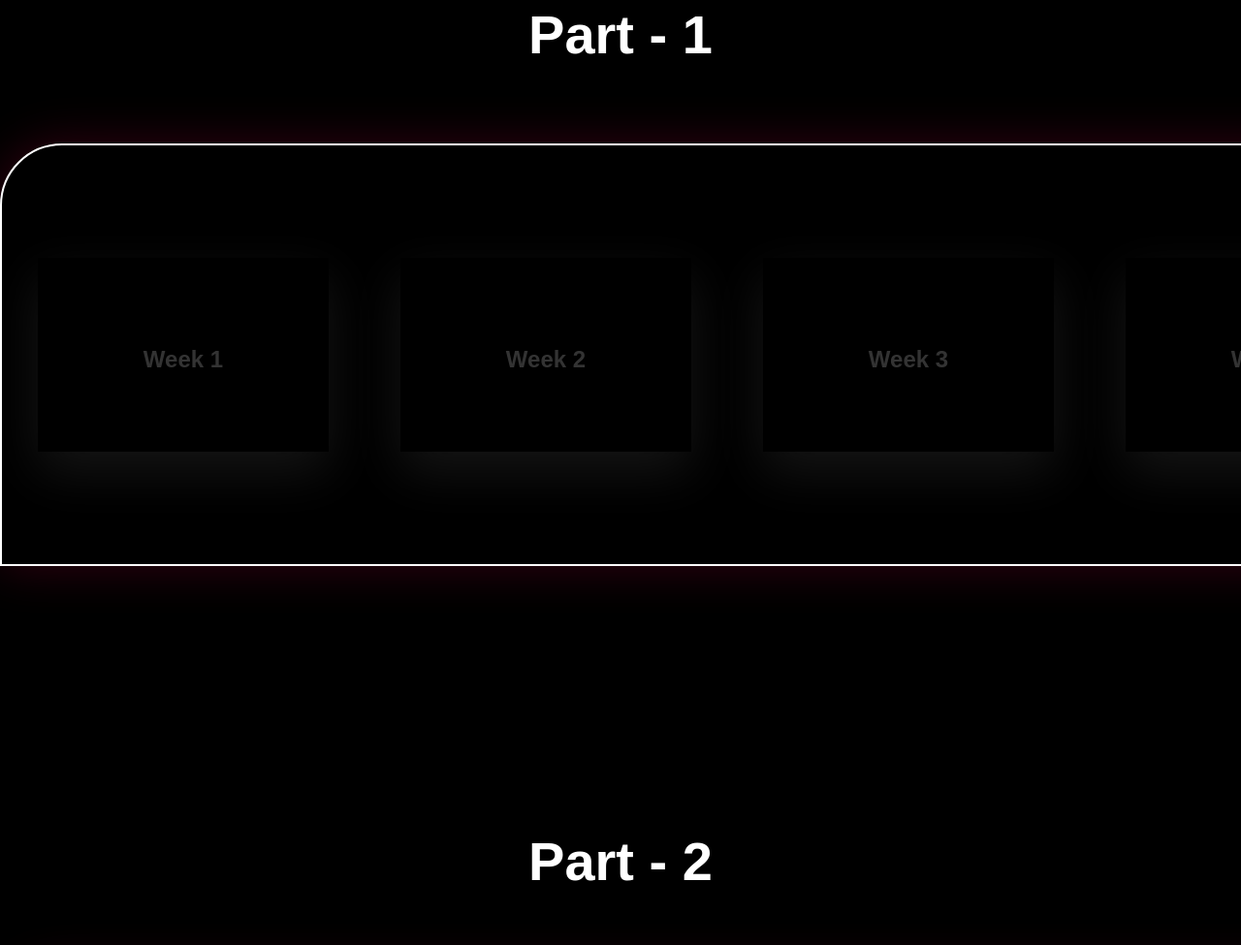
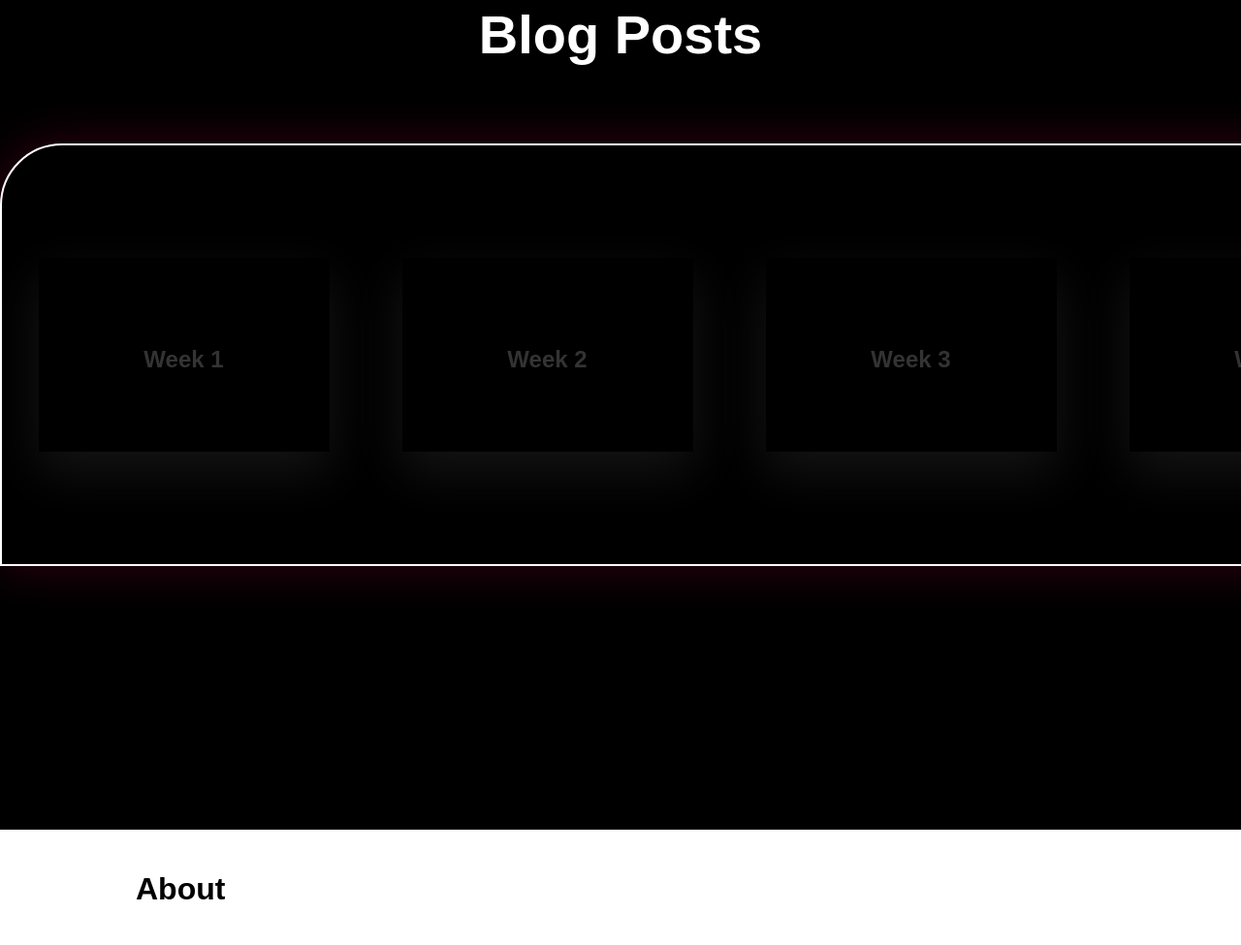
Before and after one commit to IloveCamellia69/Y2-T1-Blog, a plain HTML site: page index.html in a window 1280 px wide. Shown: the part 995-1970 px from the top of the page at 97% size. Drawn offline with Linux system fonts and the light colour scheme; a web font is replaced by a local one.

Commit message:
set limitations

```diff
--- a/index.html
+++ b/index.html
@@ -64,9 +64,9 @@
         <section>
             <!-- Subheading -->
             <div class="sub-head">
-                <h2>Part - 1</h2>
+                <h2>Blog Posts</h2>
             </div>
-
+            <div class="blog-post">
                 <!-- Blog Grid -->
                 <div class="grid">
                     <div class="row">
@@ -82,9 +82,9 @@
                                         <div class="content">
                                             <p>
                                                 Lorem ipsum dolor sit amet
-                                            consectetur adipisicing elit. Quas
-                                            cum cumque minus iste veritatis
-                                            provident at.
+                                                consectetur adipisicing elit.
+                                                Quas cum cumque minus iste
+                                                veritatis provident at.
                                             </p>
                                             <a href="#">Read More</a>
                                         </div>
@@ -104,9 +104,9 @@
                                         <div class="content">
                                             <p>
                                                 Lorem ipsum dolor sit amet
-                                            consectetur adipisicing elit. Quas
-                                            cum cumque minus iste veritatis
-                                            provident at.
+                                                consectetur adipisicing elit.
+                                                Quas cum cumque minus iste
+                                                veritatis provident at.
                                             </p>
                                             <a href="#">Read More</a>
                                         </div>
@@ -126,9 +126,9 @@
                                         <div class="content">
                                             <p>
                                                 Lorem ipsum dolor sit amet
-                                            consectetur adipisicing elit. Quas
-                                            cum cumque minus iste veritatis
-                                            provident at.
+                                                consectetur adipisicing elit.
+                                                Quas cum cumque minus iste
+                                                veritatis provident at.
                                             </p>
                                             <a href="#">Read More</a>
                                         </div>
@@ -148,9 +148,9 @@
                                         <div class="content">
                                             <p>
                                                 Lorem ipsum dolor sit amet
-                                            consectetur adipisicing elit. Quas
-                                            cum cumque minus iste veritatis
-                                            provident at.
+                                                consectetur adipisicing elit.
+                                                Quas cum cumque minus iste
+                                                veritatis provident at.
                                             </p>
                                             <a href="#">Read More</a>
                                         </div>
@@ -160,16 +160,9 @@
                         </div>
                     </div>
                 </div>
-        </section>
-
-        <section>
-            <!-- Subheading -->
-            <div class="sub-head">
-                <h2>Part - 2</h2>
-            </div>
 
                 <!-- Blog Grid -->
-            <div class="grid">
+                <!-- <div class="grid">
                     <div class="row">
                         <div class="col-1">
                             <div class="card-conatiner">
@@ -183,9 +176,9 @@
                                         <div class="content">
                                             <p>
                                                 Lorem ipsum dolor sit amet
-                                            consectetur adipisicing elit. Quas
-                                            cum cumque minus iste veritatis
-                                            provident at.
+                                                consectetur adipisicing elit.
+                                                Quas cum cumque minus iste
+                                                veritatis provident at.
                                             </p>
                                             <a href="#">Read More</a>
                                         </div>
@@ -205,9 +198,9 @@
                                         <div class="content">
                                             <p>
                                                 Lorem ipsum dolor sit amet
-                                            consectetur adipisicing elit. Quas
-                                            cum cumque minus iste veritatis
-                                            provident at.
+                                                consectetur adipisicing elit.
+                                                Quas cum cumque minus iste
+                                                veritatis provident at.
                                             </p>
                                             <a href="#">Read More</a>
                                         </div>
@@ -227,9 +220,9 @@
                                         <div class="content">
                                             <p>
                                                 Lorem ipsum dolor sit amet
-                                            consectetur adipisicing elit. Quas
-                                            cum cumque minus iste veritatis
-                                            provident at.
+                                                consectetur adipisicing elit.
+                                                Quas cum cumque minus iste
+                                                veritatis provident at.
                                             </p>
                                             <a href="#">Read More</a>
                                         </div>
@@ -249,15 +242,16 @@
                                         <div class="content">
                                             <p>
                                                 Lorem ipsum dolor sit amet
-                                            consectetur adipisicing elit. Quas
-                                            cum cumque minus iste veritatis
-                                            provident at.
+                                                consectetur adipisicing elit.
+                                                Quas cum cumque minus iste
+                                                veritatis provident at.
                                             </p>
                                             <a href="#">Read More</a>
                                         </div>
                                     </div>
                                 </div>
                             </div>
+                        </div> -->
                     </div>
                 </div>
             </div>
--- a/styles/index_style.css
+++ b/styles/index_style.css
@@ -131,6 +131,15 @@ footer{
 }
 
 /* Grid */
+
+.blog-post{
+    width: 1500px;
+    border: 2px solid white;
+    border-radius: 4em 0 4em 0;
+    box-shadow: 0 0px 50px rgba(255, 0, 87, 0.2);
+    margin: 0 auto;
+}
+
 .grid{
     display: flex;
     width: 1500px;
@@ -148,17 +157,7 @@ footer{
 .row{
     padding: 1em 0;
     margin: 0 auto;
-    border: 2px solid white;
-    border-radius: 4em 0 4em 0;
     height: 400px;
-    box-shadow: 0 0px 50px rgba(255, 0, 87, 0.2);
-    transition: 0.5s;
-}
-
-.row:hover{
-    border-radius: 0;
-    box-shadow: none;
-    padding: 2em 0;
 }
 
 /* Card */
```
Lines whose indentation alone changed are shown as unchanged.
